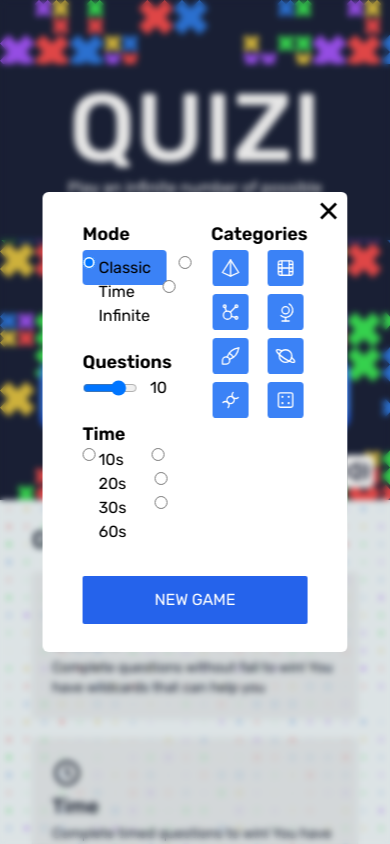
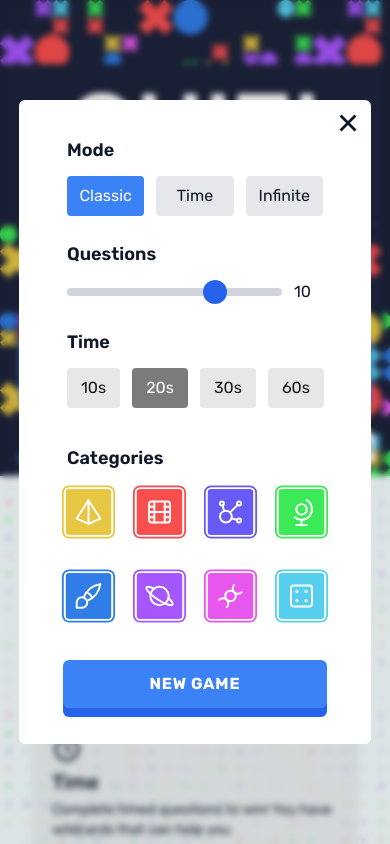
Before and after one commit to cosmoart/quiz-game, a Next.js app: page / in a window 390 px wide. Both pictures are taken after a click on the button "PLAY". Shown: the top 844 px of the page. Built offline with nearby package versions, Linux system fonts and the light colour scheme.

Commit message:
New game dialog

```diff
--- a/src/components/Home.jsx
+++ b/src/components/Home.jsx
@@ -1,24 +1,44 @@
+import categories from "../assets/categories.json"
+import { useState } from 'react';
 import Image from 'next/image'
 import soundOn from "../assets/sound-on.svg"
 import soundOff from "../assets/sound-off.svg"
 import { MdInfo } from 'react-icons/md'
-import { useState } from 'react';
 
 export default function Main() {
 	const [sound, setSound] = useState(true);
 	const [showInfo, setShowInfo] = useState(false);
 
+	function handleTitleHover(t) {
+		const target = document.getElementById(t);
+		target.classList.add('jello-vertical');
+		target.style.color = categories[Math.floor(Math.random() * categories.length)].color;
+
+		target.addEventListener('animationend', () => {
+			target.classList.remove('jello-vertical');
+		});
+	}
+
+	function handleTitleLeave(t) {
+		document.getElementById(t).style.color = 'white';
+	}
 
 	return (
-		<main className='mainHome max-w-6xl relative  mx-auto w-full min-h-[25rem] flex gap-4 flex-col justify-between items-center px-10 py-20 lg:col-start-2 lg:row-start-1 lg:row-end-3 text-center text-white'>
+		<main className='mainHome max-w-6xl relative  mx-auto w-full min-h-[25rem] flex gap-4 flex-col justify-between items-center px-5 md:px-10 py-20 lg:col-start-2 lg:row-start-1 lg:row-end-3 text-center text-white'>
 			<div>
-				<h1 className='text-8xl font-medium w-full uppercase z-10 relative' translate='no'>Quizi</h1>
-				<div className='bg-[#1c233a] absolute w-full lg:w-[41.7vw] h-44 sm:h-40 top-16 left-0'></div>
+				<h1 className='text-8xl font-medium w-full uppercase z-10 relative' translate='no'>
+					{"Quizi".split("").map((letter, index) => (
+						<span key={index} id={letter + index + 10} className='relative inline-block transition-all duration-300' onMouseEnter={() => handleTitleHover(letter + index + 10)} onMouseLeave={() => handleTitleLeave(letter + index + 10)}>
+							{letter}
+						</span>
+					))}
+				</h1>
+				<div className='bg-[#1c233a] absolute w-full lg:w-[41.7vw] h-40 top-16 left-0'></div>
 				<p className='mb-20 relative'>
 					Play an infinite number of possible questions!
 				</p>
 			</div>
-			<button onClick={() => document.getElementById("newGameDialog").showModal()} id='play' href="play" className='px-6 learn-more py-4 -tracking-tighter text-lg text-center rounded-md bg-blue-600 max-w-md w-full mx-auto mt-10 uppercase transition-all hover:scale-[1.02]'>Play</button>
+			<button onClick={() => document.getElementById("newGameDialog").showModal()} id='play' href="play" className='btn-primary learn-more px-6 py-4 text-lg max-w-md w-full mx-auto mt-10'>Play</button>
 			<nav className='absolute right-4 bottom-3'>
 				<ul className='flex gap-4'>
 					<li className='relative'>
--- a/src/components/NewGame.jsx
+++ b/src/components/NewGame.jsx
@@ -1,4 +1,4 @@
-import { useEffect, useRef, useState } from 'react'
+import { useRef, useState } from 'react'
 import Image from 'next/image'
 import { useRouter } from 'next/router'
 import { IoCloseSharp } from 'react-icons/io5'
@@ -7,38 +7,39 @@ import categories from '../assets/categories.json'
 export default function NewGame() {
 	const router = useRouter()
 	const dialog = useRef(null)
+
 	const [queries, setQueries] = useState({
+		mode: 'Classic',
 		questions: 10,
 		time: 20,
-		mode: 'classic',
 		categories: categories.map(category => category.id)
 	});
 
-	// Transform object to query url string
 	const query = Object.keys(queries).map(key => `${key}=${queries[key]}`).join('&')
 
 	function handleInputs(e) {
 		if (e.target.name === 'categories') {
 			const categories = [...queries.categories]
-			if (e.target.checked) {
-				categories.push(e.target.value)
-			} else {
-				categories.splice(categories.indexOf(e.target.value), 1)
-			}
+
+			if (e.target.checked) categories.push(e.target.value)
+			else categories.splice(categories.indexOf(e.target.value), 1)
 			setQueries({ ...queries, categories })
 		} else {
 			setQueries({ ...queries, [e.target.name]: e.target.value })
 		}
 	}
 
-	useEffect(() => {
-		// document.addEventListener("click", e => {
-		// 	if (dialog.current.open && !dialog.current.contains(e.target)) {
-		// 		dialog.current.close()
-		// 	}
-		// });
-	}, []);
+	// CLOSE DIALOG:
 
+	// Close dialog when click outside
+	function clickOutsideDialog(e) {
+		const rect = dialog.current.getBoundingClientRect()
+		if (e.clientX < rect.left || e.clientX > rect.right || e.clientY < rect.top || e.clientY > rect.bottom) {
+			closeDialog()
+		}
+	}
+
+	// Close dialog with animation
 	function closeDialog() {
 		dialog.current.classList.add('hide')
 		function handleAnimationEnd() {
@@ -50,67 +51,69 @@ export default function NewGame() {
 	}
 
 	return (
-		<dialog ref={dialog} id="newGameDialog" className='max-w-2xl fixed top-1/2 left-1/2 -translate-x-1/2 -translate-y-1/2 bg-white m-0 backdrop-blur-lg rounded-md py-7 px-10'>
+		<dialog ref={dialog} onClick={(e) => clickOutsideDialog(e)} id="newGameDialog" className='fixed top-1/2 left-1/2 -translate-x-1/2 -translate-y-1/2 bg-white text-slate-900 m-0 backdrop-blur-lg rounded-md py-9 px-11'>
 			<button
-				className='absolute top-1 right-1 text-3xl'
+				className='absolute top-2 right-2 text-3xl'
 				onClick={() => closeDialog()} >
 				<IoCloseSharp />
 			</button>
 			<form onSubmit={(e) => e.preventDefault()}>
-				<div className='flex flex-row gap-8 mb-8'>
+				<div className='flex flex-col sm:flex-row gap-8 mb-8'>
 					<div className='flex gap-5 flex-col'>
-						<fieldset>
+
+						<fieldset className='p-1'>
 							<legend className='text-lg font-semibold mb-2'>Mode</legend>
-							<label>
-								<input className='peer absolute' type="radio" name="mode" id="classic" value="classic" defaultChecked onChange={handleInputs} />
-								<span className='peer-checked:bg-blue-500 px-4 py-2 rounded mr-3 cursor-pointer'>Classic</span>
-							</label>
-							<label>
-								<input className='peer absolute' type="radio" name="mode" id="time" value="time" onChange={handleInputs} />
-								<span className='peer-checked:bg-blue-500 px-4 py-2 rounded mr-3 cursor-pointer'>Time</span>
-							</label>
-							<label>
-								<input className='peer absolute' type="radio" name="mode" id="infinite" value="infinite" onChange={handleInputs} />
-								<span className='peer-checked:bg-blue-500 px-4 py-2 rounded mr-3 cursor-pointer'>Infinite</span>
-							</label>
+							<div className='flex gap-3'>
+								{
+									['Classic', 'Time', 'Infinite'].map(mode => (
+										<label key={mode} className="w-full">
+											<input className='peer absolute hidden' type="radio" name="mode" id={mode} value={mode} defaultChecked={mode === 'Classic'} onChange={handleInputs} />
+											<span className='peer-checked:bg-blue-500 transition-colors active:scale-95 py-2 rounded cursor-pointer bg-gray-200 w-full inline-block text-center peer-checked:text-white'>{mode}</span>
+										</label>
+									))
+								}
+							</div>
 						</fieldset>
 
-						<fieldset>
-							<legend className='text-lg font-semibold'>Questions</legend>
-							<div className='flex'>
-								<input type="range" name="questions" min="5" max="12" defaultValue={queries.questions} onChange={handleInputs} className="w-full cursor-pointer" />
+						<fieldset className='p-1'>
+							<legend className='text-lg font-semibold mb-2'>Questions</legend>
+							<div className='flex items-center'>
+								<input type="range" name="questions" min="5" max="12" defaultValue={queries.questions} onChange={handleInputs} className="w-full cursor-pointer" disabled={queries.mode === 'Infinite'} />
 								<span className='mx-3'>{queries.questions}</span>
 							</div>
 						</fieldset>
 
-						<fieldset>
-							<legend className='text-lg font-semibold'>Time</legend>
-							{
-								[10, 20, 30, 60].map(time => (
-									<label key={time}>
-										<input className='peer absolute' type="radio" name="time" id={`${time}s`} value={time} onChange={handleInputs} />
-										<span className='peer-checked:bg-blue-500 px-4 py-2 rounded mr-3 cursor-pointer'>{time}s</span>
-									</label>
-								))
-							}
+						<fieldset className='after:bg-red-500 p-1'>
+							<legend className='text-lg font-semibold mb-2'>Time</legend>
+							<div className='flex gap-3'>
+								{
+									[10, 20, 30, 60].map(time => (
+										<label key={time} className="w-full">
+											<input className='peer absolute hidden' type="radio" name="time" id={`${time}s`} value={time} defaultChecked={time === 20} onChange={handleInputs} disabled={queries.mode === 'Classic'} />
+											<span className={`peer-checked:bg-blue-500 transition-colors  peer-checked:text-white px-2 sm:px-4 py-2 rounded mr-3 cursor-pointer bg-gray-200 text-center w-full inline-block ${queries.mode === 'Classic' ? "grayscale cursor-not-allowed" : "active:scale-95"}`}>{time}s</span>
+										</label>
+									))
+								}
+							</div>
 						</fieldset>
 
 					</div>
 					<fieldset>
-						<legend className='text-lg font-semibold'>Categories</legend>
-						<div className='grid grid-cols-2 gap-3'>
+						<legend className='text-lg font-semibold mb-2 mx-1'>Categories</legend>
+						<div className='grid grid-cols-4 sm:grid-cols-2 gap-5 sm:gap-2 h-full'>
 							{
 								categories.map(category => (
-									<label key={category.id} className="relative">
-										<input defaultChecked className="peer w-8 h-8 block opacity-0  cursor-pointer " type="checkbox" name="categories" id={category.name} value={category.id} onChange={handleInputs} />
-										<Image className={`absolute peer-checked:scale-90 p-2 rounded peer-checked:bg-[${category.color}] peer-checked:bg-blue-500 top-0 pointer-events-none`} src={`/categories/${category.name.toLowerCase()}.svg`} title={category.name} alt={category.name} width={40} height={40} />
+									<label key={category.id} className="relative cursor-pointer" title={category.name}>
+										<input defaultChecked className="peer h-16 sm:h-auto block opacity-0" type="checkbox" name="categories" id={category.name} value={category.id} onChange={handleInputs} disabled={queries.categories.length === 1 && queries.categories.includes(category.id)} />
+										<Image className={`absolute top-1/2 -translate-y-1/2 transition-all w-full peer-checked:scale-90 p-2 rounded peer-checked:bg-[${category.color}] invert peer-checked:invert-0 peer-checked:bg-[var(--bgColor)] top-0 pointer-events-none peer-checked:outline-2 peer-checked:outline-offset-2 peer-checked:outline outline-[var(--bgColor)]`} src={`/categories/${category.name.toLowerCase()}.svg`} alt={category.name} width={40} height={40} style={{ "--bgColor": category.color }} />
 									</label>
 								))
 							}
 						</div>
 					</fieldset>
+
 				</div>
-				<button type='submit' className='bg-blue-600 text-white py-3 px-6 rounded-sm w-full uppercase' onClick={() => router.push(`/play?${query}`)}>New game</button>
+				<button type='submit' className='btn-primary py-3 px-6 w-full' onClick={() => router.push(`/play?${query}`)}>New game</button>
 			</form>
 		</dialog >
 	)
--- a/src/pages/play/index.js
+++ b/src/pages/play/index.js
@@ -51,7 +51,6 @@ export default function Play() {
 			e.target.style.backgroundColor = "#e11d48";
 			e.target.classList.add("vibrate");
 			document.querySelectorAll(`.answer-${current}`).forEach(answer => {
-				console.log(answer);
 				answer.disabled = true;
 				if (answer.textContent === question[current - 1].correct) {
 					answer.style.backgroundColor = "#22c55e";
--- a/src/styles/globals.css
+++ b/src/styles/globals.css
@@ -5,56 +5,6 @@
 #__next {
 	min-height: 100vh;
 }
-
-button {
-	position: relative;
-	vertical-align: middle;
-}
-
-button.learn-more {
-	font-weight: 600;
-	text-transform: uppercase;
-	background: #3b82f6;
-	border-radius: 0.75em;
-	transform-style: preserve-3d;
-	transition: transform 150ms cubic-bezier(0, 0, 0.58, 1),
-		background 150ms cubic-bezier(0, 0, 0.58, 1);
-}
-
-button.learn-more::before {
-	position: absolute;
-	content: '';
-	width: 100%;
-	height: 100%;
-	top: -3px;
-	left: 0;
-	right: 0;
-	bottom: 0;
-	background: #2563eb;
-	border-radius: inherit;
-	transform: translate3d(0, 0.75em, -1em);
-	transition: transform 150ms cubic-bezier(0, 0, 0.58, 1),
-		box-shadow 150ms cubic-bezier(0, 0, 0.58, 1);
-}
-
-button.learn-more:hover {
-	background: #5490f1;
-	transform: translate(0, 0.25em);
-}
-
-button.learn-more:hover::before {
-	transform: translate3d(0, 0.5em, -1em);
-}
-
-button.learn-more:active {
-	background: #ffe9e9;
-	transform: translate(0em, 0.75em);
-}
-
-button.learn-more:active::before {
-	transform: translate3d(0, 0, -1em);
-}
-
 html {
 	scroll-behavior: smooth;
 }
@@ -69,6 +19,11 @@ body {
 	transition: all 0.3s ease-in-out;
 	overflow-x: hidden;
 }
+:disabled {
+	filter: grayscale(1);
+	cursor: not-allowed;
+}
+/* slide ============================ */
 .slide-left {
 	transform: translateX(-100%);
 	opacity: 0;
@@ -79,8 +34,43 @@ body {
 	opacity: 0;
 	pointer-events: none;
 }
-/* Dialog */
 
+/* btn-primary ============================ */
+.btn-primary {
+	transform-style: preserve-3d;
+	transition: all 150ms cubic-bezier(0, 0, 0.58, 1);
+}
+
+.btn-primary::before {
+	border-radius: inherit;
+	transform: translate3d(0, 0.75em, -1em);
+	transition: all 150ms cubic-bezier(0, 0, 0.58, 1);
+}
+
+.btn-primary:hover {
+	background: #5490f1;
+	transform: translate(0, 0.25em);
+}
+.btn-primary:hover::before {
+	transform: translate3d(0, 0.5em, -1em);
+}
+
+.btn-primary:active {
+	background: #cee5ff;
+	transform: translate(0em, 0.75em);
+}
+
+.btn-primary:active::before {
+	transform: translate3d(0, 0, -0.1em);
+}
+
+@layer components {
+	.btn-primary {
+		@apply relative uppercase tracking-wider font-bold bg-[#3b82f6] text-center text-white rounded-md px-4 py-2 transition-all before:absolute before:w-full before:h-full before:top-[-3px] before:left-0 before:right-0 before:bottom-0 before:bg-[#2563eb];
+	}
+}
+
+/* Dialog  ============================ */
 dialog[open] {
 	animation: show 0.3s ease;
 }
@@ -104,8 +94,34 @@ dialog.hide {
 	}
 }
 
-/* Scroll */
+/* Input range  ============================ */
+input[type='range'] {
+	-webkit-appearance: none;
+	width: 100%;
+	height: 0.5rem;
+	background: #d1d5db;
+	border-radius: 0.5rem;
+}
+input[type='range']::-webkit-slider-thumb {
+	-webkit-appearance: none;
+	appearance: none;
+	width: 1.5rem;
+	height: 1.5rem;
+	border-radius: 50%;
+	background: #2563eb;
+}
+input[type='range']:not(:disabled)::-webkit-slider-thumb {
+	cursor: e-resize;
+}
+input[type='range']::-moz-range-thumb {
+	width: 1.5rem;
+	height: 1.5rem;
+	border-radius: 50%;
+	background: #2563eb;
+	cursor: pointer;
+}
 
+/* Scroll ============================ */
 ::-webkit-scrollbar {
 	width: 0.5rem;
 }
@@ -120,9 +136,9 @@ dialog.hide {
 	background: #87adff;
 }
 
-/* Focus */
+/* Focus ============================ */
 :focus-visible {
-	outline: 5px dashed #2563eb;
+	outline: 5px dashed #0f172a;
 	outline-offset: 2px;
 }
 
@@ -180,3 +196,29 @@ dialog.hide {
 		transform: translate(0);
 	}
 }
+.jello-vertical {
+	animation: jello-vertical 0.6s linear both;
+}
+@keyframes jello-vertical {
+	0% {
+		transform: scale3d(1, 1, 1);
+	}
+	30% {
+		transform: scale3d(0.75, 1.25, 1);
+	}
+	40% {
+		transform: scale3d(1.25, 0.75, 1);
+	}
+	50% {
+		transform: scale3d(0.85, 1.15, 1);
+	}
+	65% {
+		transform: scale3d(1.05, 0.95, 1);
+	}
+	75% {
+		transform: scale3d(0.95, 1.05, 1);
+	}
+	100% {
+		transform: scale3d(1, 1, 1);
+	}
+}
```
Also changed, not shown: src/pages/index.js (+4 -3 lines), public/bg-home.svg, public/pattern.svg (deleted).
